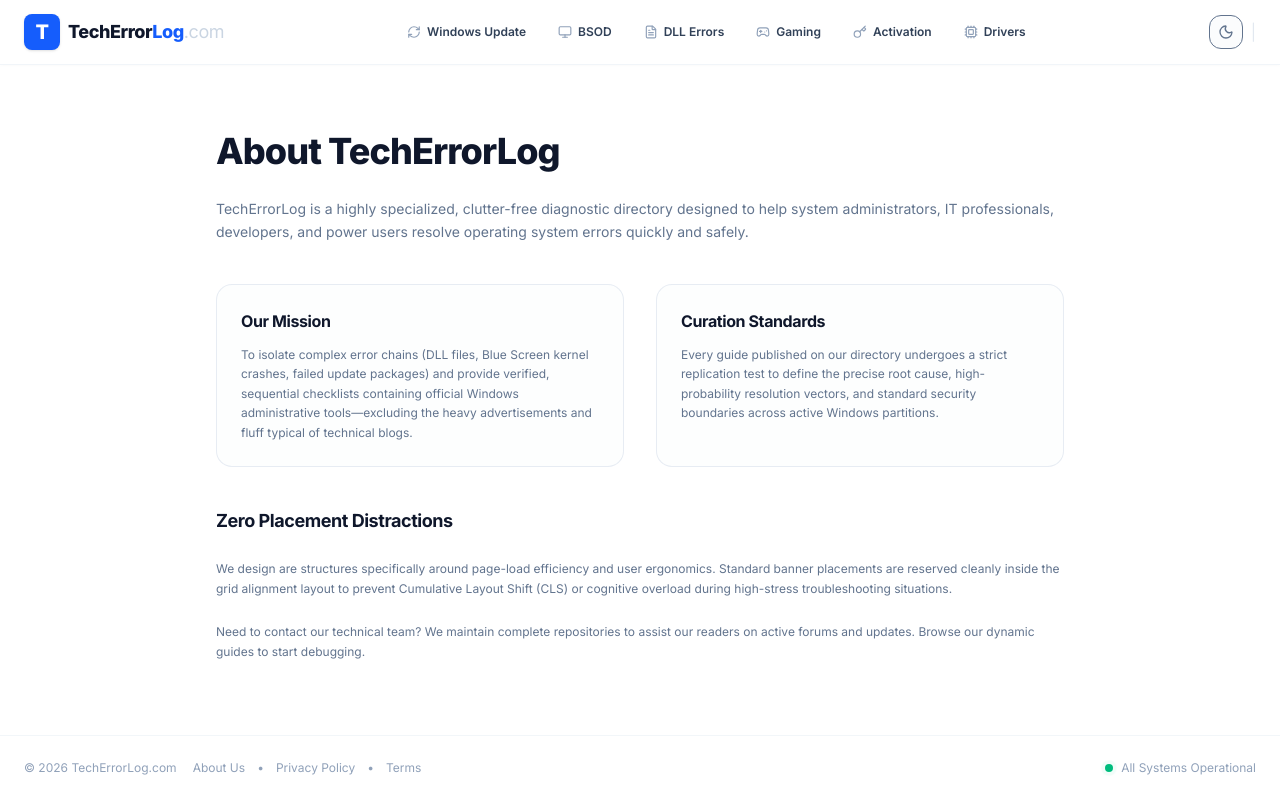
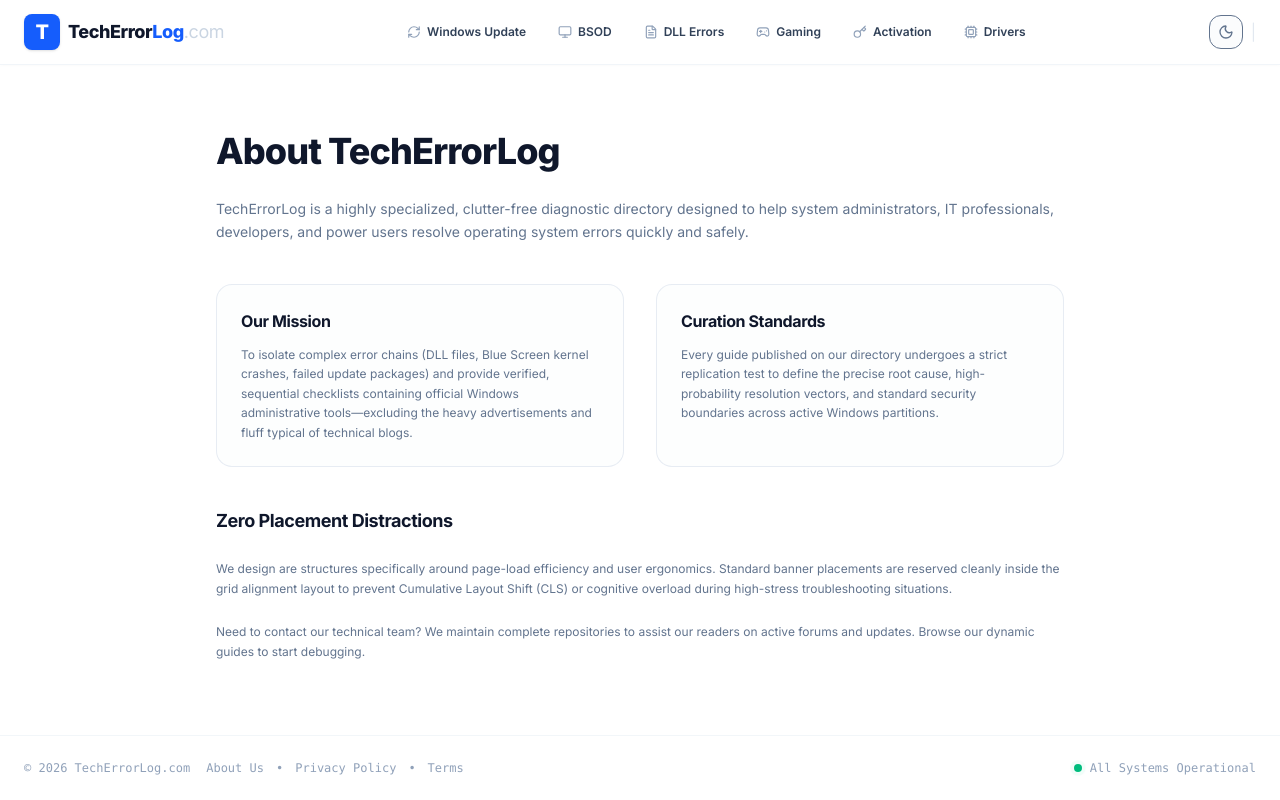
Before and after one commit to kurtayfun/techerrorlog.com, a Next.js app: page /about in a window 1280 px wide. Built offline with nearby package versions, Linux system fonts and the light colour scheme.

Commit message:
style: update font configuration and tailwind paths
Rename the Inter font variable to avoid CSS override conflicts and explicitly add the Tailwind content source path.

```diff
--- a/src/app/globals.css
+++ b/src/app/globals.css
@@ -1,8 +1,10 @@
 @import "tailwindcss";
 
+@source "../**/*.{ts,tsx,js,jsx}";
+
 @theme {
-  --font-sans: var(--font-sans), ui-sans-serif, system-ui, -apple-system, BlinkMacSystemFont, "Segoe UI", Roboto, "Helvetica Neue", Arial, sans-serif;
-  --font-mono: var(--font-mono), ui-monospace, SFMono-Regular, Menlo, Monaco, Consolas, monospace;
+  --font-sans: var(--font-inter), ui-sans-serif, system-ui, -apple-system, BlinkMacSystemFont, "Segoe UI", Roboto, "Helvetica Neue", Arial, sans-serif;
+  --font-mono: ui-monospace, SFMono-Regular, Menlo, Monaco, Consolas, "Liberation Mono", monospace;
 }
 
 /* Purge any Next.js dev indicators, floating overlays, or watermarks from the layout perimeter */
--- a/src/app/layout.tsx
+++ b/src/app/layout.tsx
@@ -4,7 +4,7 @@
 
 const inter = Inter({
   subsets: ['latin'],
-  variable: '--font-sans',
+  variable: '--font-inter',
   display: 'swap',
 });
 
```
